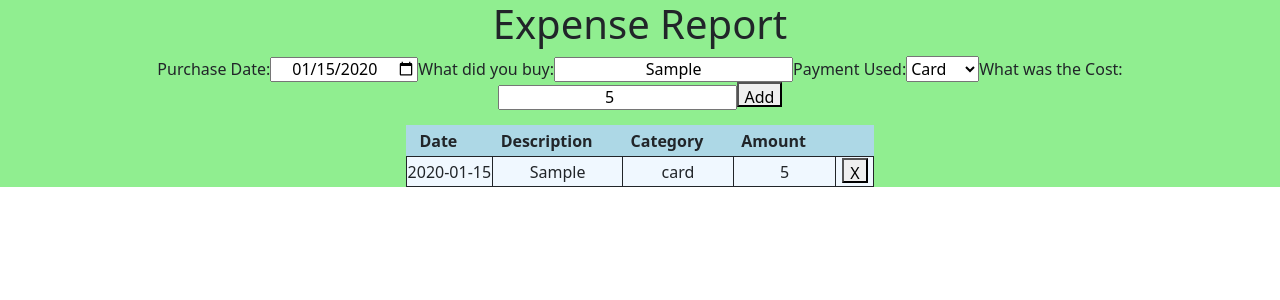
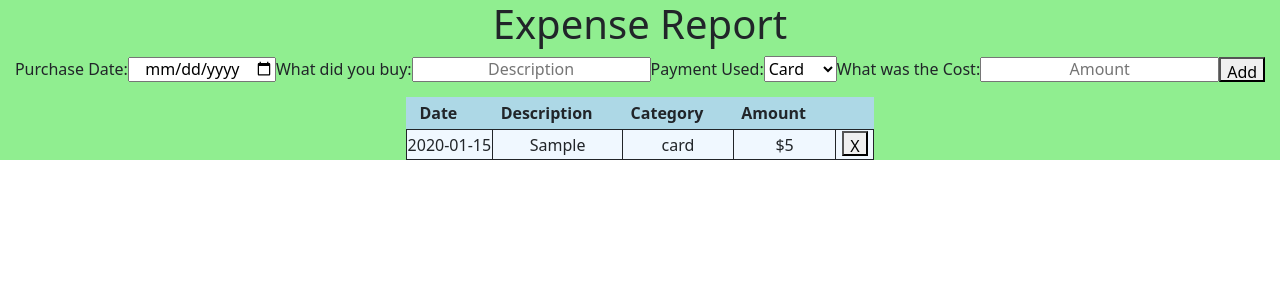
Before and after one commit to Mray2k4/Expense-Report-React, a React (Create React App) app: page / in a window 1280 px wide. Both pictures are taken after typing "2020-01-15", "Sample", "5" into the empty fields and a click on the button "Add". Shown: the top 300 px of the page. Built offline with nearby package versions, Linux system fonts and the light colour scheme.

Commit message:
aligned list items properly and removed arrows on input numbers

```diff
--- a/src/App.js
+++ b/src/App.js
@@ -1,5 +1,4 @@
 import Form from './Form';
-import Button from 'react-bootstrap/Button';
 import 'bootstrap/dist/css/bootstrap.min.css';
 // import Table from "./Table";
 
@@ -9,10 +8,10 @@ function App() {
 
   return (
 
-   <div>
+   <>
      <h1>Expense Report</h1>
      <Form/>
-     </div>
+     </>
    );
 }
 
--- a/src/Form.js
+++ b/src/Form.js
@@ -20,9 +20,9 @@ function Form() {
     };
 
     setItems(previousList => [...previousList, item]);
-    // setDate('')
-    // setDescription('');
-    // setAmount('')
+    setDate('')
+    setDescription('');
+    setAmount('')
 
     // console.log(items)
   };
@@ -33,11 +33,11 @@ function Form() {
   }
 
   const itemList = items.map(item =>
-    <tr key={item.id}>
+    <tr key={item.id} className='userList'>
       <td>{item.value[0]}</td>
       <td>{item.value[1]}</td>
       <td>{item.value[2]}</td>
-      <td>{item.value[3]}</td>
+      <td>${item.value[3]}</td>
       <td><button onClick={() => deleteItem(item.id)}>X</button></td>
     </tr>
   )
@@ -47,7 +47,7 @@ function Form() {
 
   return (
     <form onSubmit={addButton}>
-      <div className='container'>
+      <div className='list'>
         Purchase Date:
         <input
           onChange={e => setDate(e.target.value)}
@@ -71,9 +71,9 @@ function Form() {
           value={category}
           onChange={e => setCategory(e.target.value)}
         >
-        <option value="card">Card</option>
-        <option value="cash">Cash</option>
-        <option value="crypto">Crypto</option>
+          <option value="Card">Card</option>
+          <option value="Cash">Cash</option>
+          <option value="Crypto">Crypto</option>
           placeholder='Category'
         </select>
 
@@ -100,17 +100,19 @@ function Form() {
             <th>Amount</th>
             <th></th>
           </tr>
+          {itemList}
         </thead>
+
         <tbody>
           <tr>
             {/* <td colspan="5">
-              <input class="place" type="text" placeholder="Your Items Will Appear Below" />
+              <input className="place"  placeholder="Your Items Will Appear Below" />
             </td> */}
 
           </tr>
         </tbody>
         <tbody>
-        {itemList}
+          {/* {itemList} */}
         </tbody>
       </table>
 
--- a/src/index.css
+++ b/src/index.css
@@ -11,7 +11,9 @@ code {
   font-family: source-code-pro, Menlo, Monaco, Consolas, 'Courier New',
     monospace;
 } */
-form {
+
+/* Old Code */
+/* form {
   background-color: lightgreen;
 }
 
@@ -20,15 +22,97 @@ tbody {
   justify-content: center;
 }
 
+  .container {
+    display: flex;
+      justify-content: space-around;
+      align-items: center;
+    }
+
+  div {
+    text-align: center;
+    background-color: lightgreen;
+  }
+
+  ul {
+    align-items: center;
+  }
+
+  .table {
+
+    flex-direction: column;
+    justify-content: center;
+    border-collapse: collapse;
+    margin-top: 15px;
+
+  }
+
+
+
+  table td {
+    border: 1px solid;
+    text-align: center;
+  }
+
+  table th {
+    background: lightblue;
+    padding: 4px 30px 4px 8px;
+
+  }
+
+  .tr {
+    border: 1px solid;
+    text-align: center;
+
+  }
+
+#data, input, button{
+  height: 25px;
+}
+
+input {
+  text-align: center;
+} */
+
+input::-webkit-outer-spin-button,
+input::-webkit-inner-spin-button {
+  -webkit-appearance: none;
+  margin: 0;
+}
+
+form {
+  background-color: lightgreen;
+}
+
+tbody {
+  background-color: aliceblue;
+}
+
 form {
   display: flex;
+    flex-direction: column;
+    justify-content: space-around;
+    align-items: center;
+
+  }
+
+  .list {
+    display: flex;
+    align-items: center;
+  }
+
+  #table {
+    display: flex;
     flex-direction: column;
     align-items: center;
   }
 
+  .userList {
+    background-color: aliceblue;
+  }
+
   div {
     text-align: center;
-    background-color: lightgreen;
+    background-color:lightgreen;
   }
 
   ul {
@@ -57,7 +141,7 @@ form {
 
   }
 
-  .tr {
+  tr {
     border: 1px solid;
     text-align: center;
 
```
Lines whose indentation alone changed are shown as unchanged.
